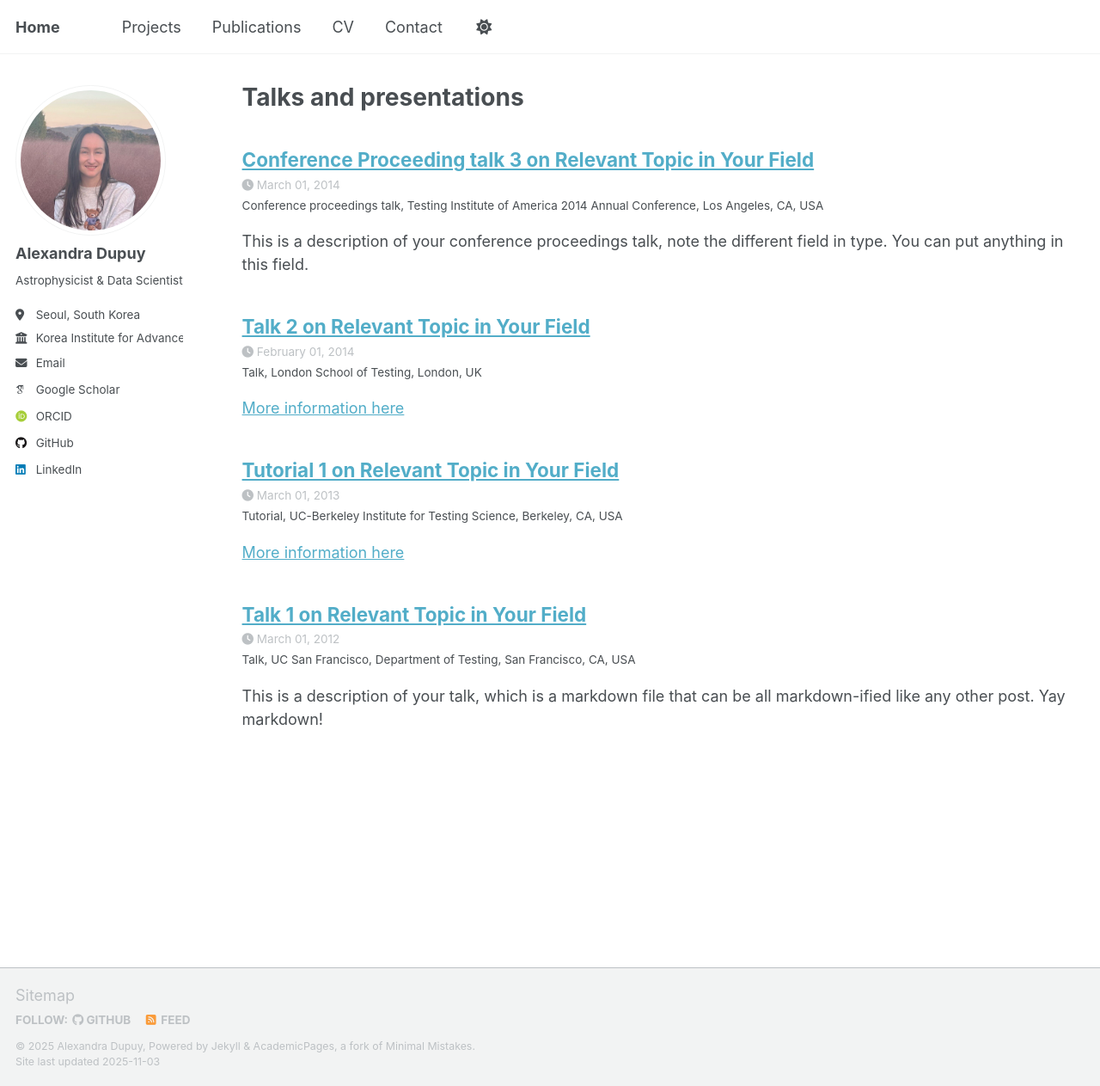
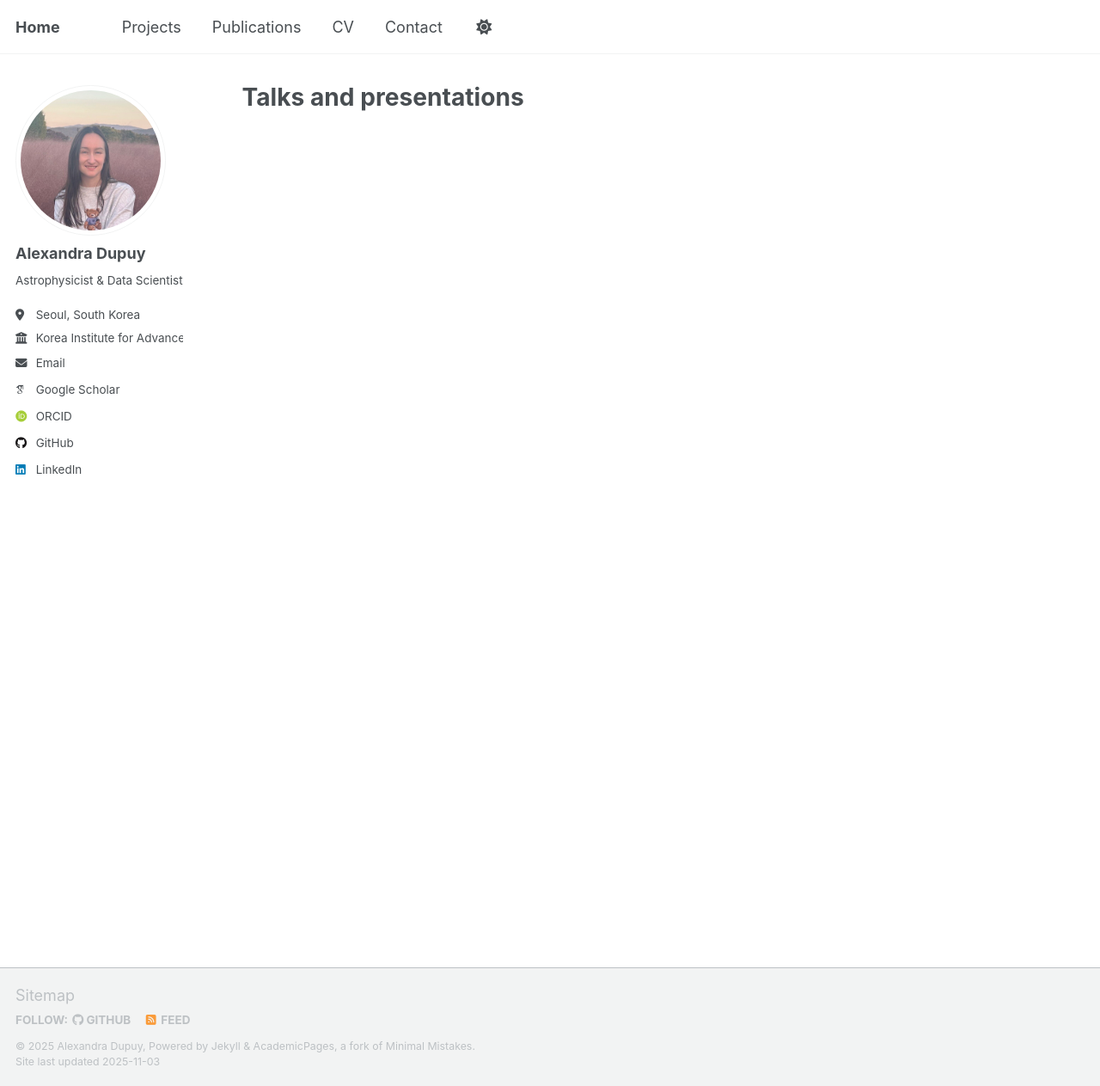
Before and after one commit to aadupuy/aadupuy.github.io, a Jekyll site: the page built from _pages/talks.html, in a window 1280 px wide and 1263 px high. Shown: the whole window at 86% size. Built offline with Jekyll 4.4.1, drawn with Linux system fonts in a browser that asks for light colours; some web fonts are replaced; a script that is not in the unit is left out; part of the change alters nothing that is shown.

Commit message:
Update collections in _config.yml
Removed 'teaching', 'portfolio', and 'talks' collections from configuration.

```diff
--- a/_config.yml
+++ b/_config.yml
@@ -218,19 +218,12 @@ kramdown:
 
 # These settings control the types of collections used by the template
 collections:
-  teaching:
+  projects:
     output: true
     permalink: /:collection/:path/
   publications:
     output: true
     permalink: /:collection/:path/
-  portfolio:
-    output: true
-    permalink: /:collection/:path/
-  talks:
-    output: true
-    permalink: /:collection/:path/
-
 
 # These settings control how pages and collections are included in the site
 defaults:
```
